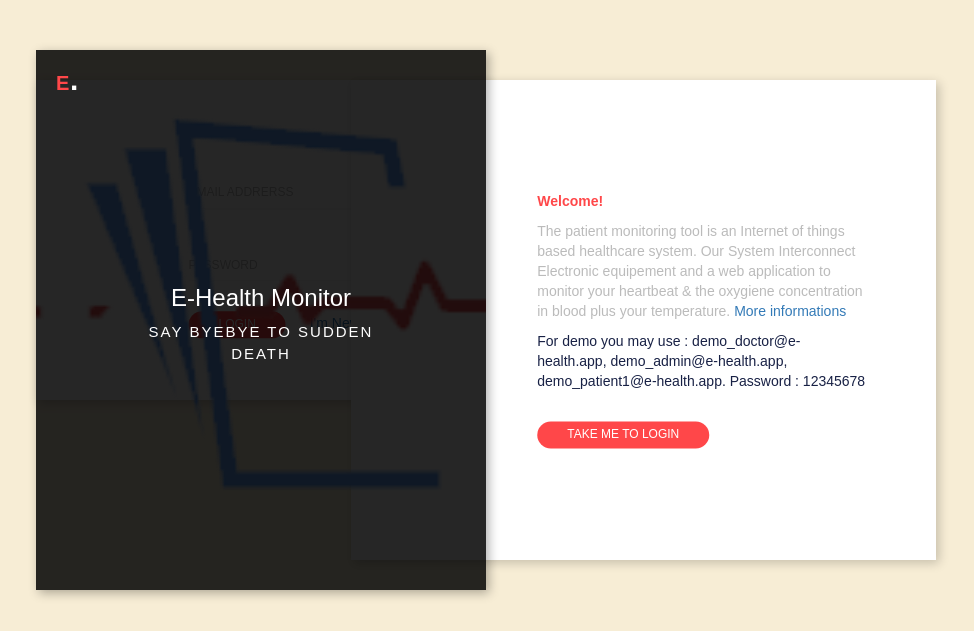
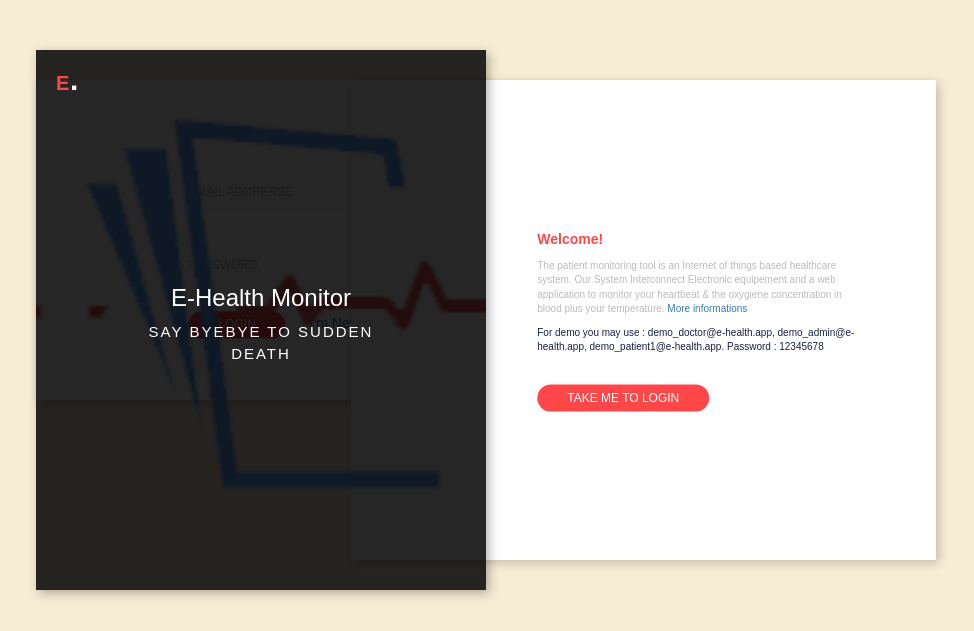
Before and after one commit to ElvisAns/smarthealthcare, a PHP site: page / in a window 1280 px wide. Shown: the top 631 px of the page, without its empty margins (154-1128 px from the left). Run offline with PHP 8.4, Linux system fonts and the light colour scheme.

Commit message:
Done remake of the login page

```diff
--- a/index.php
+++ b/index.php
@@ -84,10 +84,10 @@ if(isset($_SESSION['loggedin'])){
                            <strong>Can't login!</strong> <?=$_GET['response']?>
                         </div>
                      <?php endif;?>
-                    <p>The patient monitoring tool is an Internet of things based healthcare system.
+                    <p style="font-size:1rem;">The patient monitoring tool is an Internet of things based healthcare system.
                     Our System Interconnect Electronic equipement and a web application to monitor your heartbeat & the oxygiene
                     concentration in blood plus your temperature. <a target="_blank" href="https://drive.google.com/file/d/1Dk49aXsfDv07lNoJFKYdP_WonEkIg3-p/view?usp=sharing">More informations</a></p>
-                    <p style="color:#182145">For demo you may use : demo_doctor@e-health.app, demo_admin@e-health.app, demo_patient1@e-health.app. Password : 12345678</p>
+                    <p style="color:#182145;font-size:1rem;">For demo you may use : demo_doctor@e-health.app, demo_admin@e-health.app, demo_patient1@e-health.app. Password : 12345678</p>
                    <div class="CTA">
                       <a href="#" class="switch">Take me to login</a>
                    </div>
```
